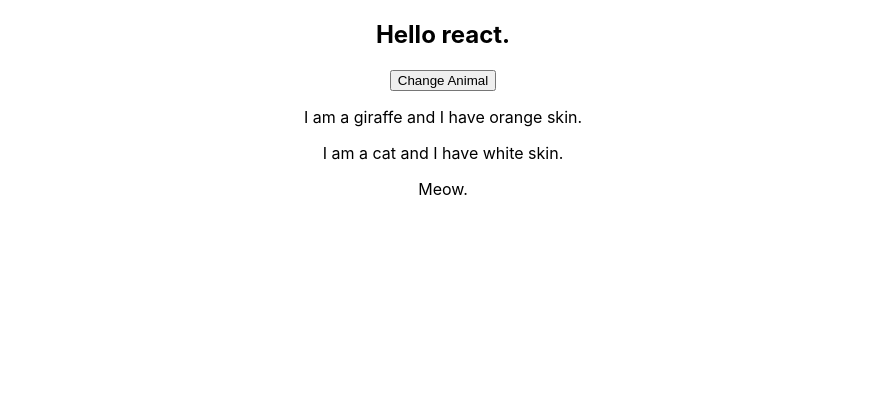
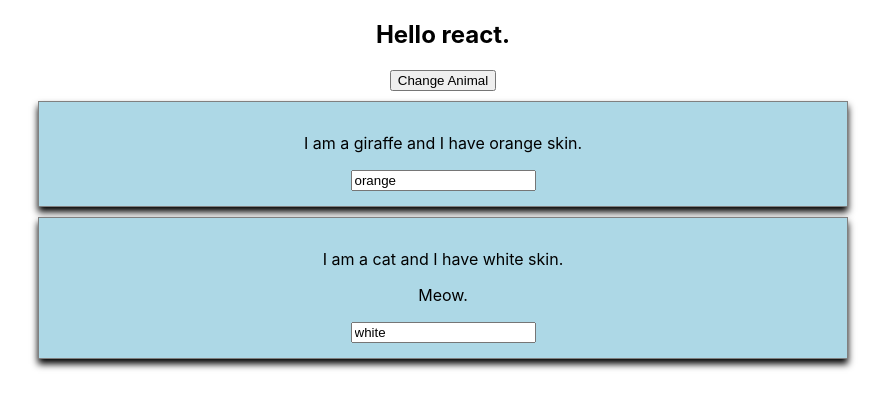
Before and after one commit to velebit-tech/react-repo, a React (Create React App) app: page / in a window 1280 px wide. Shown: the top 408 px of the page, without its empty margins (197-1082 px from the left). Built offline with nearby package versions, Linux system fonts and the light colour scheme.

Commit message:
finished section 3

```diff
--- /dev/null
+++ b/src/Animal/Animal.css
@@ -0,0 +1,8 @@
+.Animal {
+  width: 60%;
+  border: 1px solid gray;
+  margin: 10px auto;
+  padding: 15px 20px;
+  box-shadow: 0px 5px 7px 0px;
+  background-color: lightblue;
+}
--- a/src/Animal/Animal.js
+++ b/src/Animal/Animal.js
@@ -1,10 +1,13 @@
 import React from 'react';
+
+import './Animal.css';
 
 const animal = (props) => {
   return (
-    <div>
+    <div className="Animal">
       <p>I am a {props.type} and I have {props.skin} skin.</p>
-      <p>{props.children}</p>
+      <p onClick={props.click}>{props.children}</p>
+      <input type="text" onChange={props.skinchange} value={props.skin} />
     </div>
   )
 };
--- a/src/App.js
+++ b/src/App.js
@@ -7,23 +7,45 @@ class App extends Component {
     animals: [
       {type: 'giraffe', skin: 'orange'},
       {type: 'cat', skin: 'white'}
-    ]
+    ],
+    otherState: 'someValue'
   }
 
-  changeAnimalHandler = () => {
-    console.log('animal changed lol');
+  changeAnimalHandler = (type) => {
+    this.setState( {
+      animals: [
+        {type: type, skin: 'orange'},
+        {type: 'dog', skin: 'brown'}
+      ]
+    } )
+  }
+
+  changeSkinHandler = (event) => {
+    this.setState( {
+      animals: [
+        {type: 'giraffe', skin: event.target.value},
+        {type: 'dog', skin: 'brown'}
+      ]
+    } )
   }
 
   render() {
     return (
     <div className="App">
       <h2>Hello react.</h2>
-      <button onClick={this.changeAnimalHandler}>Change Animal</button>
-      <Animal type={this.state.animals[0].type} skin={this.state.animals[0].skin} />
-      <Animal type={this.state.animals[1].type} skin={this.state.animals[1].skin}>Meow.</Animal>
+      <button onClick={this.changeAnimalHandler.bind(this, 'pas')}>Change Animal</button>
+      <Animal
+        type={this.state.animals[0].type}
+        skin={this.state.animals[0].skin}
+        skinchange={this.changeSkinHandler} />
+      <Animal
+        type={this.state.animals[1].type}
+        skin={this.state.animals[1].skin}
+        click={this.changeAnimalHandler.bind(this, 'macka')} >
+        Meow.
+      </Animal>
     </div>
     );
   }
 }
-
 export default App;
```
